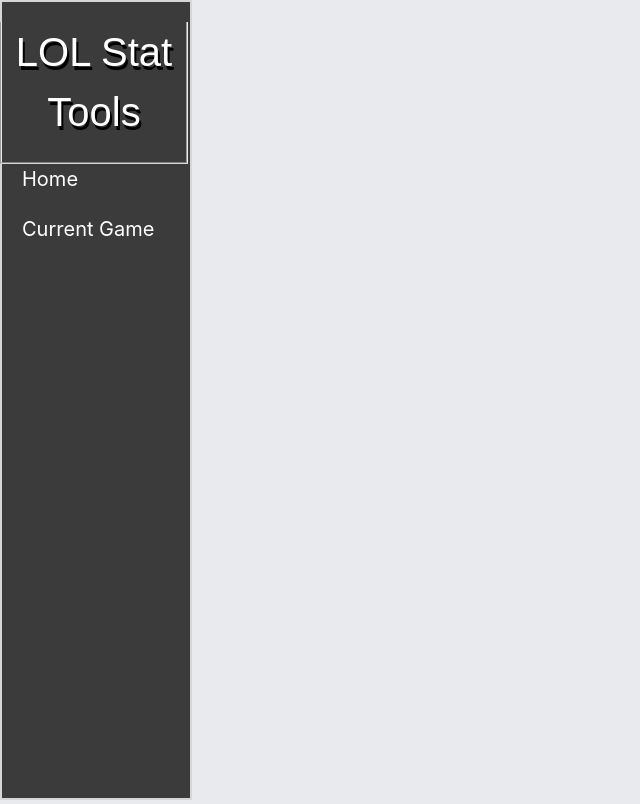
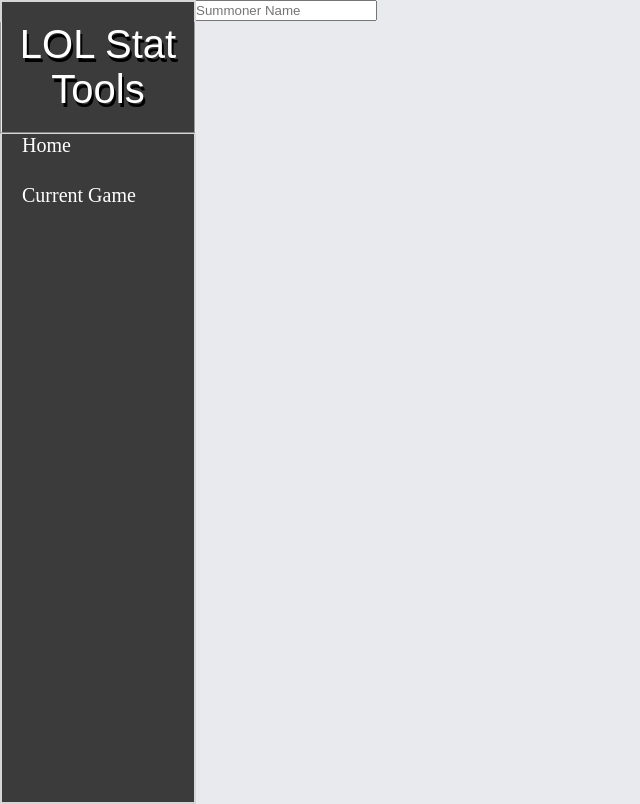
Before and after one commit to KPDerosh/LolStatTools.com, a PHP site: page /CurrentGame/currentgamestats.php in a window 1280 px wide. Shown: the whole page, without its empty margins (0-640 px from the left). Run offline with PHP 8.4, Linux system fonts and the light colour scheme; some libraries are stand-ins or nearby versions.

Commit message:
Add in some current game stuff

```diff
--- a/CurrentGame/currentgamestats.php
+++ b/CurrentGame/currentgamestats.php
@@ -2,15 +2,9 @@
 <html>
 <head>
     <meta charset="UTF-8">
-    <meta http-equiv="X-UA-Compatible" content="IE=edge">
-    <meta name="viewport" content="width=device-width, initial-scale=1">
-    <meta name="description" content="Navbar tutorial from BootstrapBay.com">
-    <meta name="author" content="BootstrapBay.com">
-    <script type="text/javascript" src="docs/js/bootstrap-3.3.2.min.js"></script>
-    <link href="css/bootstrap.min.css" rel="stylesheet">
     <title>Cuddly Assassin</title>
     <link rel="stylesheet" href="../css/main.css">
-<script src="http://ajax.aspnetcdn.com/ajax/jQuery/jquery-1.11.2.min.js"></script>
+    <script src="http://ajax.aspnetcdn.com/ajax/jQuery/jquery-1.11.2.min.js"></script>
 </head>
 
 <body>
@@ -27,5 +21,12 @@
             </a>
         </ul>
     </div>
+
+
+    <div id="summonerNameInput" style="position:fixed; left:15%; top:0; bottom:0; right:0; margin:auto">
+        <input type=text id="summonerName" placeholder="Summoner Name" type="submit"  onKeyDown="if(event.keyCode==13) getStats();">
+
+    </div>
+
 </body>
 </html>
```
Also changed, not shown: 1 other file.
